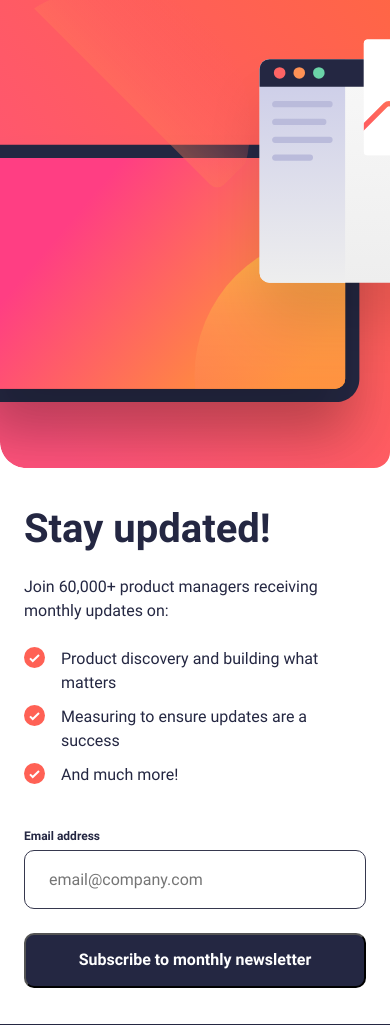
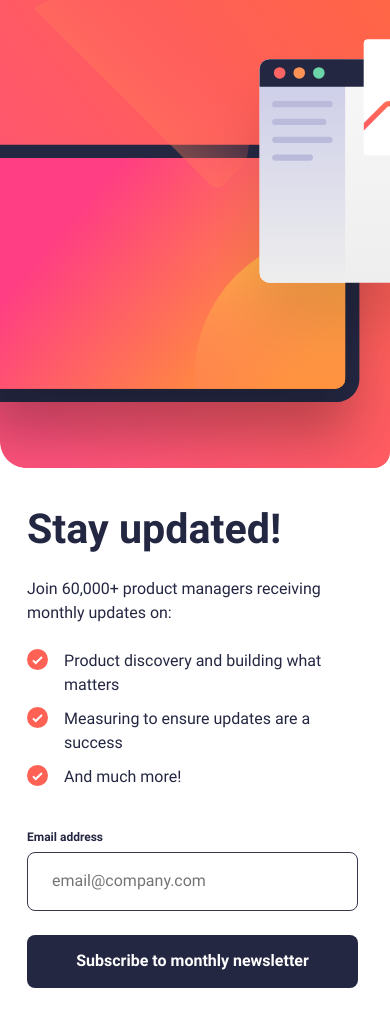
Before and after one commit to Jithin-b-p/newsletter-sign-up-page, a website built with Vite: page index.html in a window 390 px wide. Built offline with nearby package versions, Linux system fonts and the light colour scheme.

Commit message:
updating responsive design

```diff
--- a/sass/abstracts/_variables.scss
+++ b/sass/abstracts/_variables.scss
@@ -12,4 +12,8 @@
   --clr-neutral-200: 231 7% 60%;
   --clr-neutral-300: 235 18% 26%;
   --clr-neutral-400: 234 29% 20%;
+
+  --fluid-heading-fs: clamp(2.5rem, 2.1522rem + 1.7391vi, 3.5rem);
+  --fluid-details-pb: clamp(2.3rem, 2.2304rem + 0.3478vi, 2.5rem);
+  --fluid-details-pi: clamp(1.5rem, 0.6304rem + 4.3478vi, 4rem);
 }
--- a/sass/base/_global.scss
+++ b/sass/base/_global.scss
@@ -25,7 +25,7 @@ body {
 #app {
   min-height: 100svh;
 
-  @media screen and (min-width: 62em) {
+  @media screen and (min-width: 48em) {
     @include flex(row, center, center);
   }
 }
--- a/sass/base/_typography.scss
+++ b/sass/base/_typography.scss
@@ -1,6 +1,6 @@
 .newsletter-details {
   &__heading {
-    font-size: 2.5rem;
+    font-size: var(--fluid-heading-fs);
   }
 
   &__description,
--- a/sass/components/_button.scss
+++ b/sass/components/_button.scss
@@ -1,11 +1,12 @@
 .newsletter-details {
   &__form {
-  }
-  & button {
-    padding: 1rem 1.5rem;
-    font-weight: var(--fw-bold);
-    background-color: hsl(var(--clr-neutral-400));
-    color: hsl(var(--clr-neutral-100));
-    border-radius: 10px;
+    & button {
+      padding: 1.1rem 1.5rem;
+      font-weight: var(--fw-bold);
+      background-color: hsl(var(--clr-neutral-400));
+      color: hsl(var(--clr-neutral-100));
+      border: none;
+      border-radius: 8px;
+    }
   }
 }
--- a/sass/layouts/_newslettersignin.scss
+++ b/sass/layouts/_newslettersignin.scss
@@ -1,9 +1,15 @@
 @use "../abstracts" as *;
 
 .newsletter-section {
+  width: min(100%, 58rem);
   background-color: hsl(var(--clr-neutral-100));
   min-height: 100svh;
-  @include flex(column);
+
+  @media screen and (min-width: 48em) {
+    @include flex(row-reverse);
+    min-height: auto;
+    border-radius: 2.2rem;
+  }
 }
 
 .newsletter-illustration {
@@ -14,11 +20,26 @@
   background-size: cover;
   border-bottom-left-radius: 1rem;
   border-bottom-right-radius: 1rem;
+  @media screen and (min-width: 48em) {
+    width: 50%;
+    height: 38rem;
+    margin: 1.5rem;
+    background-image: url("/assets/images/illustration-sign-up-desktop.svg");
+    background-repeat: no-repeat;
+    background-size: cover;
+    border-radius: 1rem;
+  }
 }
 
 .newsletter-details {
-  padding: 2.3rem 1.5rem;
+  margin-inline: auto;
+  padding: var(--fluid-details-pb) var(--fluid-details-pi);
+  padding-inline-end: 2rem;
   color: hsl(var(--clr-neutral-400));
+
+  @media screen and (min-width: 48em) {
+    margin-block-start: 3rem;
+  }
 
   &__heading,
   &__description {
@@ -58,7 +79,7 @@
     & input {
       padding: 1.2rem 1.5rem;
       border: 1px solid hsl(var(--clr-neutral-300));
-      border-radius: 10px;
+      border-radius: 8px;
     }
   }
 }
```
